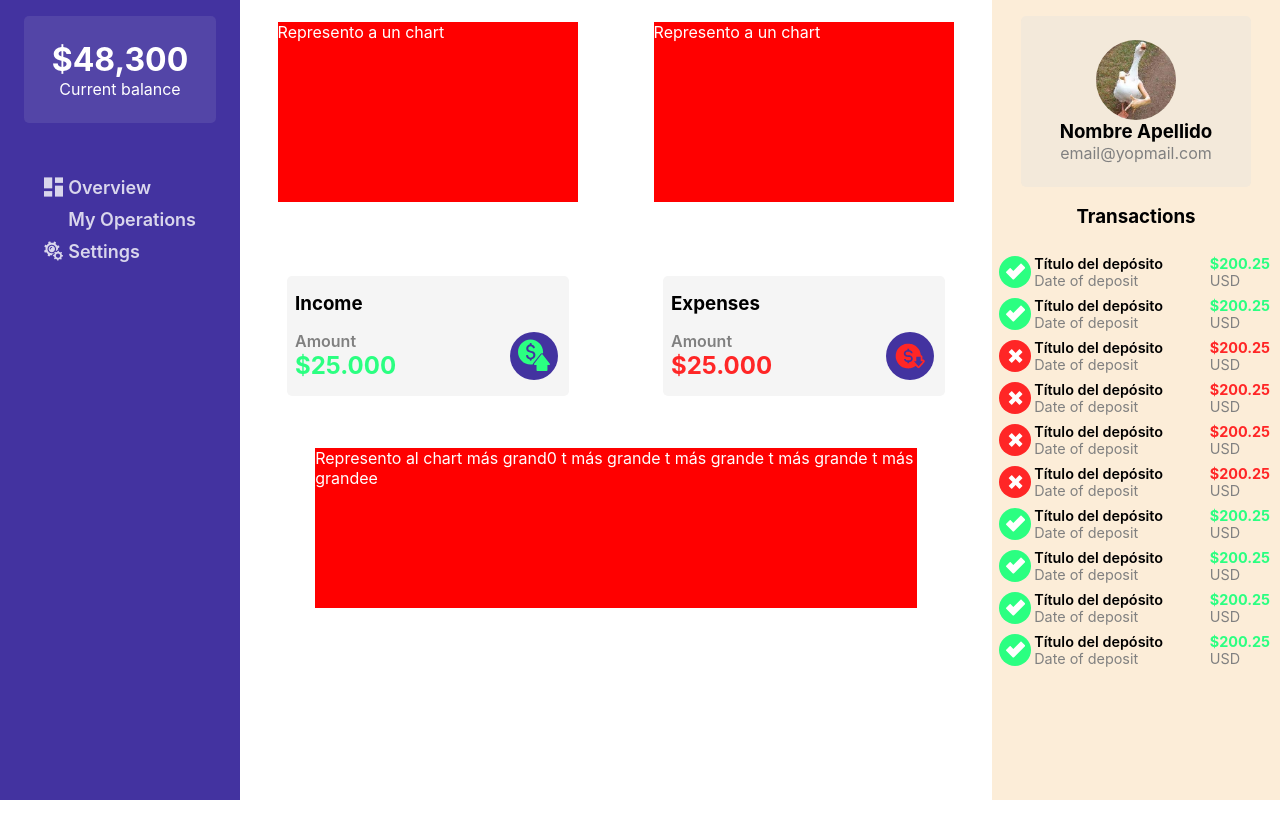
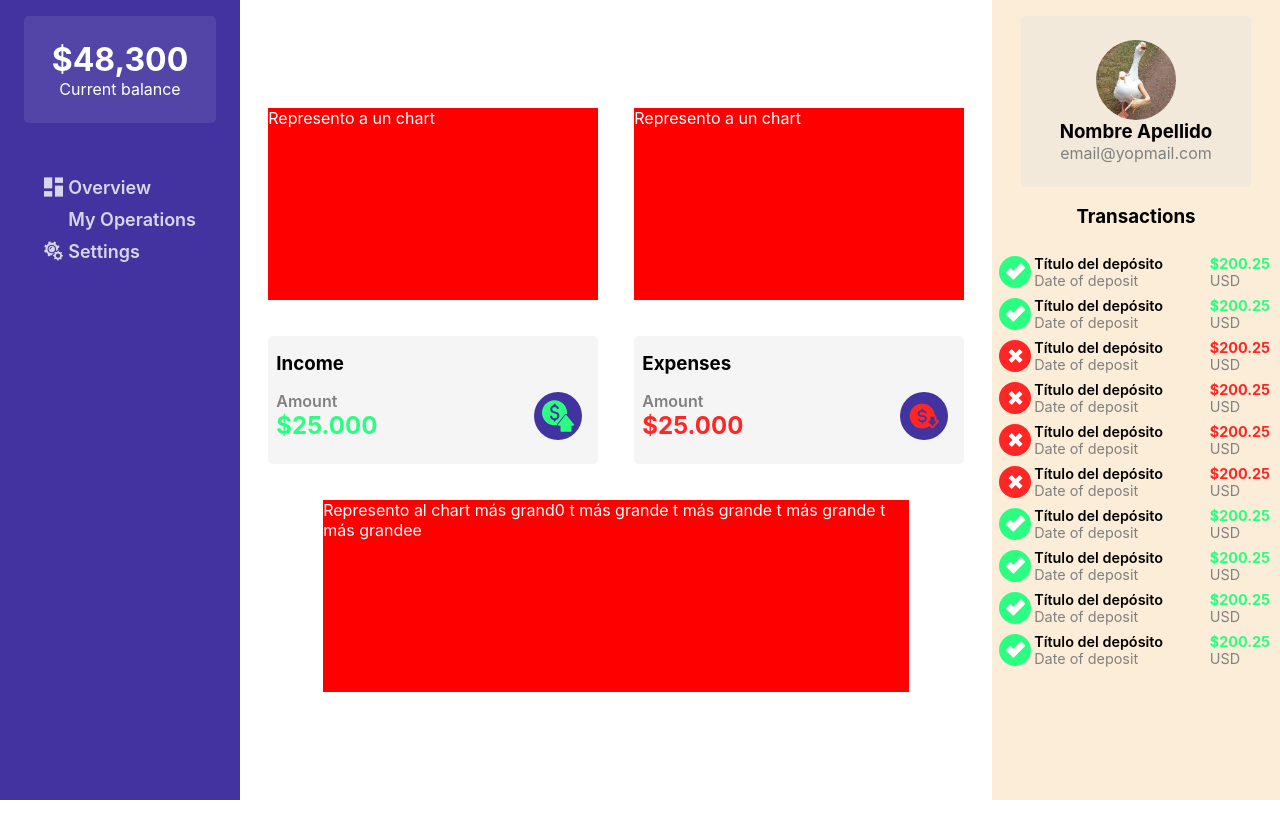
Before and after one commit to Manuelda10/personal-budget, a React (Create React App) app in the folder frontend/: page / in a window 1280 px wide. After the commit the page ends 800 px from the top, so only its background shows below. Built offline with nearby package versions, Linux system fonts and the light colour scheme; some icons are missing.

Commit message:
Fix overview layout

```diff
--- a/frontend/src/App.css
+++ b/frontend/src/App.css
@@ -8,7 +8,6 @@
 .app{
   width: 100%;
   height: 100%;
-  background-color: white;
   display: flex;
 }
 
--- a/frontend/src/components/Card/index.css
+++ b/frontend/src/components/Card/index.css
@@ -1,5 +1,6 @@
 .card{
     width: 100%;
+    height: 8rem;
     background-color: rgba(223, 223, 223, 0.3);
     display: block;
     box-sizing: border-box;
@@ -68,5 +69,5 @@
 }
 
 .card-icon.expense{
-    fill: var(--red)
+    fill: var(--red);
 }
--- a/frontend/src/pages/Overview/Overview.js
+++ b/frontend/src/pages/Overview/Overview.js
@@ -8,13 +8,15 @@ const Overview = () => {
     return (
         <div className='overview'>
             <div className='overview-info'>
-                <div className='overview-info-grid'>
+                <div className='overview-info-raw'>
                     <div className='overview-chart'>
                         <p>Represento a un chart</p>
                     </div>
                     <div className='overview-chart'>
                         <p>Represento a un chart</p>
                     </div>
+                </div>
+                <div className='overview-info-raw'>
                     <div className='overview-card-container'>
                         <Card income={true} ></Card>
                     </div>
@@ -22,8 +24,10 @@ const Overview = () => {
                         <Card income={false}></Card>
                     </div>
                 </div>
-                <div className='overview-chart-large'>
-                    <p>Represento al chart más grand0 t más grande t más grande t más grande t más grandee</p>
+                <div className='overview-info-raw'>
+                    <div className='overview-chart-large'>
+                        <p>Represento al chart más grand0 t más grande t más grande t más grande t más grandee</p>
+                    </div>
                 </div>
             </div>
             <div className='overview-history'>
--- a/frontend/src/pages/Overview/index.css
+++ b/frontend/src/pages/Overview/index.css
@@ -7,9 +7,43 @@
 .overview-info{
     width: calc(100% - 18rem);
     min-width: 20rem;
+    min-height: 100vh;
     display: flex;
     flex-direction: column;
     align-items: center;
+    justify-content: center;
+    box-sizing: border-box;
+}
+
+.overview-info-raw{
+    display: flex;
+    justify-content: space-around;
+    align-items: center;
+    box-sizing: border-box;
+    padding: 10px;
+    width: 100%;
+    flex-wrap: wrap;
+}
+
+.overview-chart{
+    width: 45%;
+    min-width: 16rem;
+    height: 12rem;
+    background-color: red;
+    margin-bottom: 1rem;
+}
+
+.overview-chart-large{
+    background-color: red;
+    width: 80%;
+    display: flex;
+    height: 12rem;
+}
+
+.overview-card-container{
+    width: 45%;
+    min-width: 16rem;
+    margin-bottom: 1rem;
 }
 
 .overview-history {
@@ -24,33 +58,8 @@
     right: 0;
 }
 
-.overview-history h3:first-child{
+.overview-history h3:first-child {
     display: none;
-}
-
-.overview-info-grid{
-    width: 100%;
-    display: grid;
-    grid-auto-rows: 14rem;
-    grid-template-columns: repeat(auto-fill, minmax(18rem, 1fr));
-    place-items: center center;
-}
-
-.overview-chart{
-    width: 80%;
-    height: 80%;
-    background-color: red;
-}
-
-.overview-chart-large{
-    background-color: red;
-    width: 80%;
-    display: flex;
-    height: 10rem;
-}
-
-.overview-card-container{
-    width: 75%;
 }
 
 @media screen and (max-width: 830px){
```
Also changed, not shown: frontend/src/assets/icons/incomes.svg.
